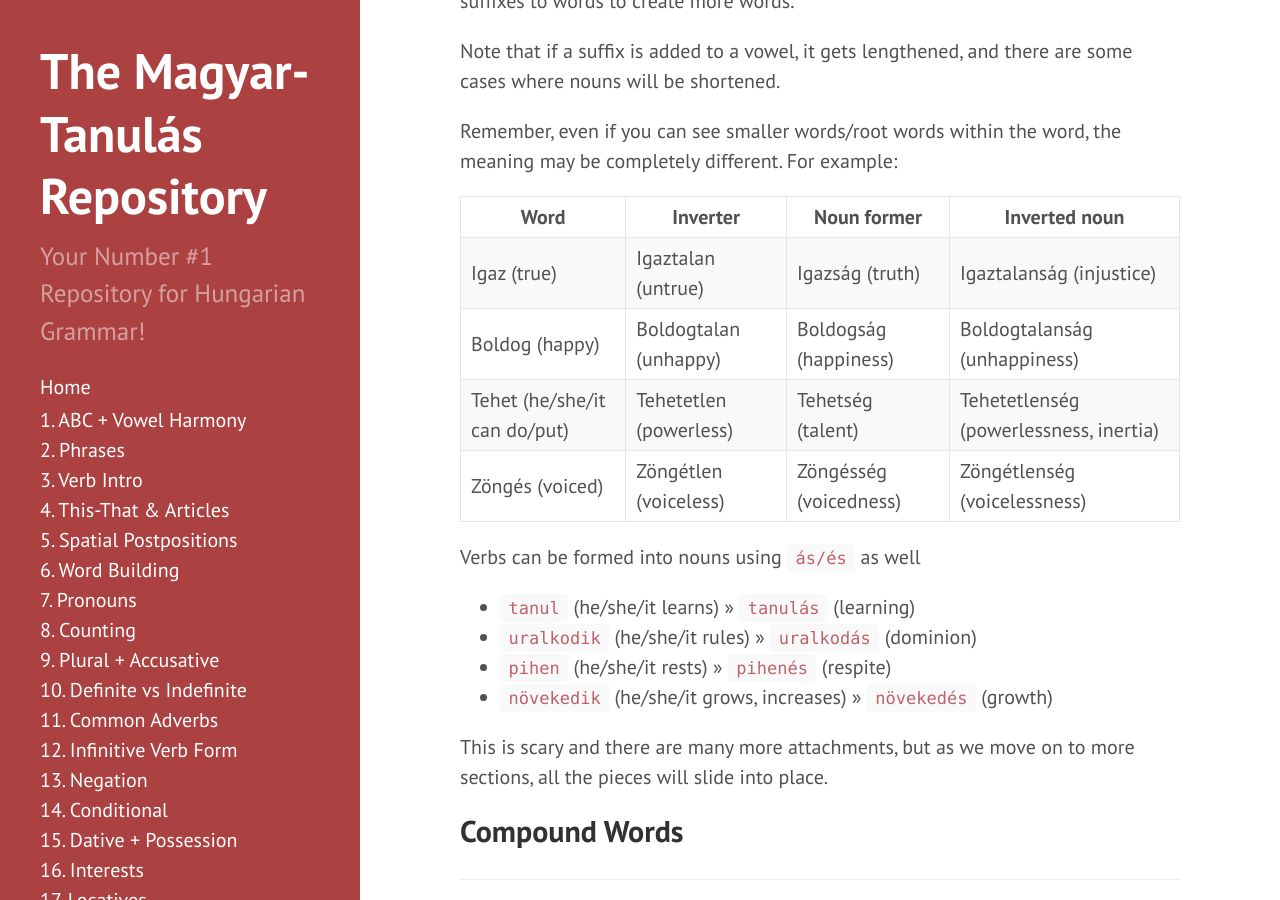
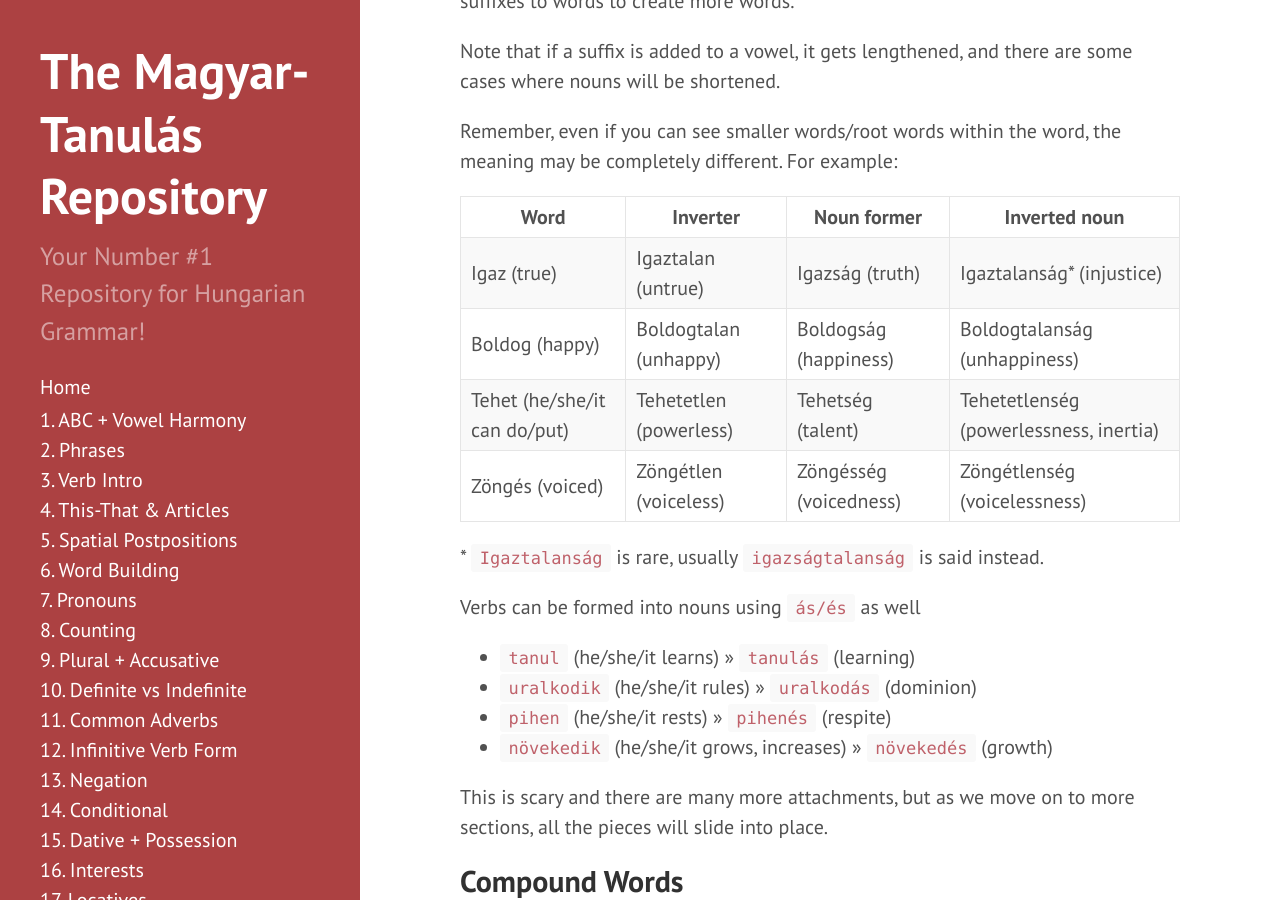
Before and after one commit to Magyartanulas/magyartanulas.github.io, a Jekyll site: the page built from word_building.md, in a window 1280 px wide and 900 px high, scrolled down 293 px. Built offline with Jekyll 4.4.1, drawn with Linux system fonts in a browser that asks for light colours; comment, search, counter and statistics services are not loaded.

Commit message:
Update word_building.md

```diff
--- a/word_building.md
+++ b/word_building.md
@@ -12,10 +12,12 @@ Remember, even if you can see smaller words/root words within the word, the mean
 
 | Word                         | Inverter               | Noun former            | Inverted noun                          |
 |------------------------------|------------------------|------------------------|----------------------------------------|
-| Igaz (true)                  | Igaztalan (untrue)     | Igazság (truth)        | Igaztalanság (injustice)               |
+| Igaz (true)                  | Igaztalan (untrue)     | Igazság (truth)        | Igaztalanság* (injustice)              |
 | Boldog (happy)               | Boldogtalan (unhappy)  | Boldogság (happiness)  | Boldogtalanság (unhappiness)           |
 | Tehet (he/she/it can do/put) | Tehetetlen (powerless) | Tehetség (talent)      | Tehetetlenség (powerlessness, inertia) |
 | Zöngés (voiced)              | Zöngétlen (voiceless)  | Zöngésség (voicedness) | Zöngétlenség (voicelessness)           |
+
+\* `Igaztalanság` is rare, usually `igazságtalanság` is said instead.
 
 Verbs can be formed into nouns using `ás/és` as well
 
```
